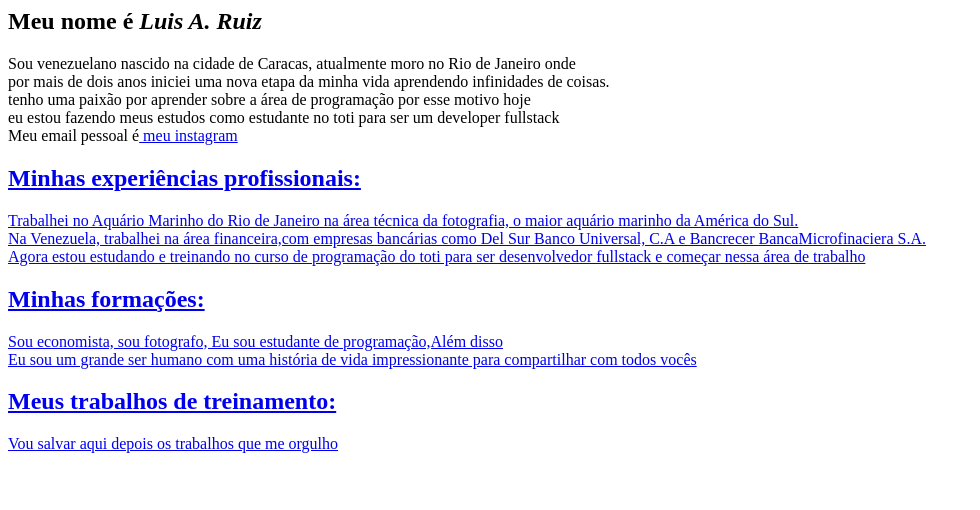
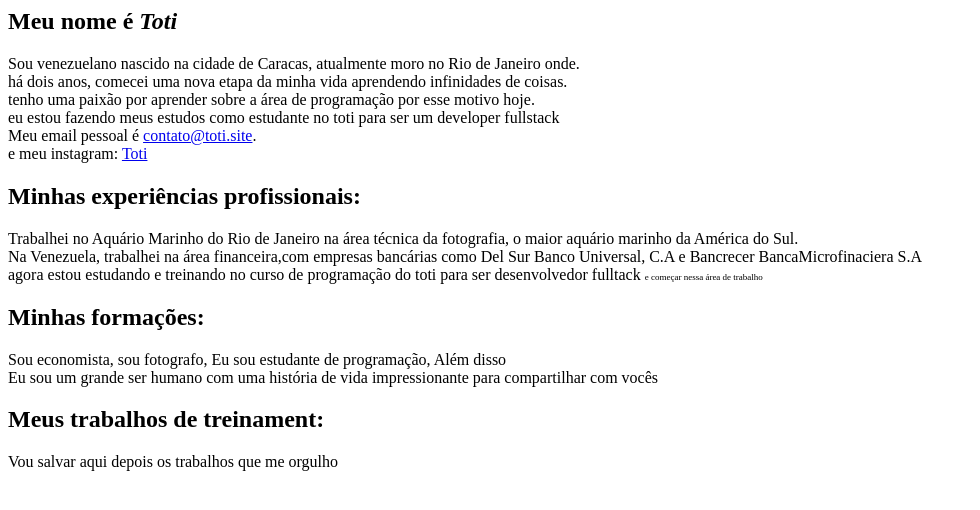
Before and after one commit to LuisRuiz54/LuisRuiz54.github.io, a plain HTML site: page index.html in a window 1280 px wide. Shown: the whole page, without its empty margins (0-980 px from the left). Drawn offline with Linux system fonts and the light colour scheme.

Commit message:
Update index.html

```diff
--- a/index.html
+++ b/index.html
@@ -8,16 +8,19 @@
 
         <div id="pessoal">
             <div>
-                <h2>Meu nome é <i>Luis A. Ruiz</i></h2>
-                Sou venezuelano nascido na cidade de Caracas, atualmente moro no Rio de Janeiro onde
+                <h2>Meu nome é <i>Toti</i></h2>
+                Sou venezuelano nascido na cidade de Caracas, atualmente moro no Rio de Janeiro onde.
                 <br>
-                por mais de dois anos iniciei uma nova etapa da minha vida aprendendo infinidades de coisas.
+                há dois anos, comecei uma nova etapa da minha vida aprendendo infinidades de coisas.
                 <br>
-                tenho uma paixão por aprender sobre a área de programação por esse motivo hoje
+                tenho uma paixão por aprender sobre a área de programação por esse motivo hoje.
                 <br>
                 eu estou fazendo meus estudos como estudante no toti para ser um developer fullstack
                 <br>
-                 Meu email pessoal é<a href="Nessiuscaffe@gmail.com"> meu instagram<a href="@Bboysiul">
+                Meu email pessoal é <a href="Nessiuscaffe@gmail.com">contato@toti.site</a>.
+                <br>
+                e meu instagram: <a href="Bboysiul">Toti</a>
+                <br>
             </div>
         </div>
 
@@ -26,24 +29,26 @@
                 <h2>Minhas experiências profissionais:</h2>
                 Trabalhei no Aquário Marinho do Rio de Janeiro na área técnica da fotografia, o maior aquário marinho da América do Sul.
                 <br>
-                Na Venezuela, trabalhei na área financeira,com empresas bancárias como Del Sur Banco Universal, C.A e Bancrecer BancaMicrofinaciera S.A.
+                Na Venezuela, trabalhei na área financeira,com empresas bancárias como Del Sur Banco Universal, C.A e Bancrecer BancaMicrofinaciera S.A
                 <br>
-                Agora estou estudando e treinando no curso de programação do toti para ser desenvolvedor fullstack e começar nessa área de trabalho
+                agora estou estudando e treinando no curso de programação do toti para ser desenvolvedor fulltack <label style="font-size: xx-small;">e começar nessa área de trabalho</label>
             </div>
         </div>
 
         <div id="educacional">
             <div>
                 <h2>Minhas formações:</h2>
-                Sou economista, sou fotografo, Eu sou estudante de programação,Além disso
+                Sou economista, sou fotografo, Eu sou estudante de programação, Além disso
                 <br>
-                Eu sou um grande ser humano com uma história de vida impressionante para compartilhar com todos vocês
+                Eu sou um grande ser humano com uma história de vida impressionante para compartilhar com vocês
+                <br>
+
             </div>
         </div>
 
         <div id="trabalhos">
             <div>
-                <h2>Meus trabalhos de treinamento:</h2>
+                <h2>Meus trabalhos de treinament:</h2>
                 Vou salvar aqui depois os trabalhos que me orgulho
             </div>
         </div>
```
